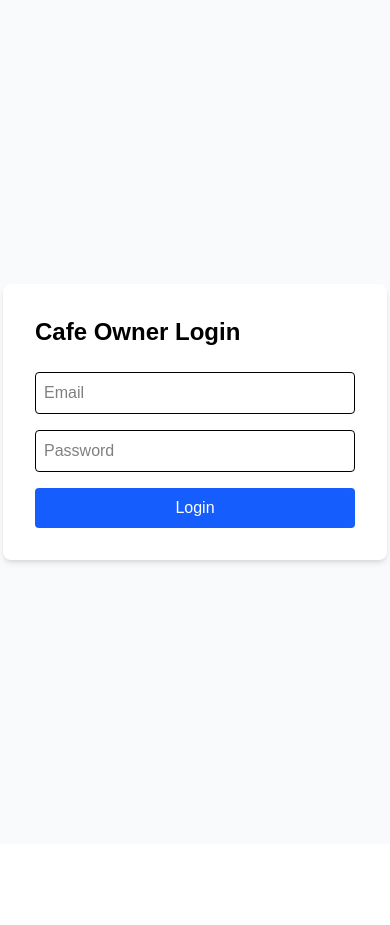
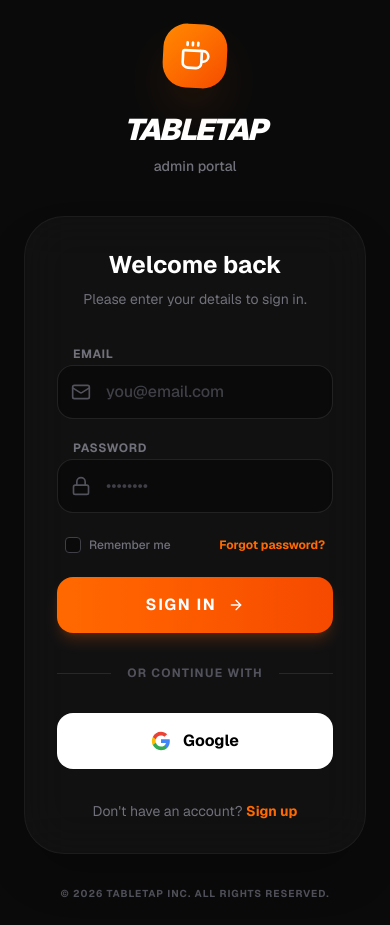
Before and after one commit to thenitintundwal/table-tap, a Next.js app: page /login in a window 390 px wide. Before the commit the page ends 844 px from the top, so only its background shows below. Built offline with nearby package versions, Linux system fonts and the light colour scheme; no server answers; what @supabase/auth-helpers-nextjs would draw is missing.

Commit message:
feat: redesign login page with TableTap branding and Google Auth

```diff
--- a/app/(auth)/login/page.tsx
+++ b/app/(auth)/login/page.tsx
@@ -3,12 +3,15 @@
 import { useState } from 'react'
 import { supabase } from '@/lib/supabase/client'
 import { useRouter } from 'next/navigation'
+import { Coffee, Lock, Mail, Loader2, ArrowRight } from 'lucide-react'
+import Link from 'next/link'
 
 export default function LoginPage() {
     const router = useRouter()
     const [email, setEmail] = useState('')
     const [password, setPassword] = useState('')
     const [loading, setLoading] = useState(false)
+    const [googleLoading, setGoogleLoading] = useState(false)
 
     const handleLogin = async (e: React.FormEvent) => {
         e.preventDefault()
@@ -27,36 +30,157 @@
         setLoading(false)
     }
 
+    const handleGoogleLogin = async () => {
+        setGoogleLoading(true)
+        const { error } = await supabase.auth.signInWithOAuth({
+            provider: 'google',
+            options: {
+                redirectTo: `${window.location.origin}/auth/callback`,
+            },
+        })
+        if (error) {
+            alert(error.message)
+            setGoogleLoading(false)
+        }
+    }
+
     return (
-        <div className="min-h-screen flex items-center justify-center bg-gray-50">
-            <form onSubmit={handleLogin} className="bg-white p-8 rounded-lg shadow-md w-96">
-                <h1 className="text-2xl font-bold mb-6 text-black">Cafe Owner Login</h1>
+        <div className="min-h-screen bg-[#0a0a0a] flex items-center justify-center p-6 text-white font-sans">
+            <div className="w-full max-w-md space-y-8 animate-in fade-in slide-in-from-bottom-8 duration-700">
+                {/* Brand Logo */}
+                <div className="flex flex-col items-center justify-center mb-10">
+                    <div className="w-16 h-16 bg-gradient-to-br from-orange-400 to-orange-600 rounded-3xl flex items-center justify-center shadow-2xl shadow-orange-500/20 mb-6 rotate-3 hover:rotate-6 transition-transform duration-300">
+                        <Coffee className="w-8 h-8 text-white" />
+                    </div>
+                    <h1 className="text-3xl font-black italic uppercase tracking-tighter text-white">
+                        TableTap
+                    </h1>
+                    <p className="text-zinc-500 text-sm font-medium mt-2">admin portal</p>
+                </div>
+
+                <div className="bg-zinc-900/50 backdrop-blur-xl border border-white/5 rounded-[2.5rem] p-8 sm:p-10 shadow-2xl">
+                    <div className="mb-8 text-center sm:text-left">
+                        <h2 className="text-2xl font-bold text-white mb-2">Welcome back</h2>
+                        <p className="text-zinc-500 text-sm">Please enter your details to sign in.</p>
+                    </div>
+
+                    <form onSubmit={handleLogin} className="space-y-6">
                         <div className="space-y-4">
+                            <div className="space-y-1.5">
+                                <label className="text-xs font-bold uppercase tracking-wider text-zinc-500 ml-4">Email</label>
+                                <div className="relative group">
+                                    <div className="absolute left-0 inset-y-0 w-12 flex items-center justify-center text-zinc-600 group-focus-within:text-orange-500 transition-colors">
+                                        <Mail className="w-5 h-5" />
+                                    </div>
                                     <input
                                         type="email"
-                        placeholder="Email"
+                                        placeholder="you@email.com"
                                         value={email}
                                         onChange={(e) => setEmail(e.target.value)}
-                        className="w-full p-2 border rounded text-black"
+                                        className="w-full bg-black/40 border border-white/10 rounded-2xl py-3.5 pl-12 pr-4 text-white placeholder:text-zinc-700 focus:outline-none focus:ring-2 focus:ring-orange-500/50 focus:border-transparent transition-all font-medium"
                                         required
                                     />
+                                </div>
+                            </div>
+                            <div className="space-y-1.5">
+                                <label className="text-xs font-bold uppercase tracking-wider text-zinc-500 ml-4">Password</label>
+                                <div className="relative group">
+                                    <div className="absolute left-0 inset-y-0 w-12 flex items-center justify-center text-zinc-600 group-focus-within:text-orange-500 transition-colors">
+                                        <Lock className="w-5 h-5" />
+                                    </div>
                                     <input
                                         type="password"
-                        placeholder="Password"
+                                        placeholder="••••••••"
                                         value={password}
                                         onChange={(e) => setPassword(e.target.value)}
-                        className="w-full p-2 border rounded text-black"
+                                        className="w-full bg-black/40 border border-white/10 rounded-2xl py-3.5 pl-12 pr-4 text-white placeholder:text-zinc-700 focus:outline-none focus:ring-2 focus:ring-orange-500/50 focus:border-transparent transition-all font-medium"
                                         required
                                     />
+                                </div>
+                            </div>
+                        </div>
+
+                        <div className="flex items-center justify-between text-xs px-2">
+                            <label className="flex items-center gap-2 cursor-pointer group">
+                                <div className="w-4 h-4 rounded border border-zinc-700 bg-black/40 flex items-center justify-center transition-colors group-hover:border-zinc-500">
+                                    <input type="checkbox" className="hidden peer" />
+                                    <div className="w-2 h-2 bg-orange-500 rounded-sm opacity-0 peer-checked:opacity-100 transition-opacity" />
+                                </div>
+                                <span className="text-zinc-500 font-medium group-hover:text-zinc-400 transition-colors">Remember me</span>
+                            </label>
+                            <button type="button" className="text-orange-500 font-bold hover:text-orange-400 transition-colors">
+                                Forgot password?
+                            </button>
+                        </div>
+
                         <button
                             type="submit"
                             disabled={loading}
-                        className="w-full bg-blue-600 text-white p-2 rounded hover:bg-blue-700 disabled:opacity-50"
+                            className="w-full bg-gradient-to-r from-orange-500 to-orange-600 hover:from-orange-400 hover:to-orange-500 text-white p-4 rounded-2xl font-bold uppercase tracking-widest shadow-lg shadow-orange-500/20 active:scale-95 transition-all flex items-center justify-center gap-3 disabled:opacity-70 disabled:cursor-not-allowed"
                         >
-                        {loading ? 'Loading...' : 'Login'}
+                            {loading ? (
+                                <Loader2 className="w-5 h-5 animate-spin" />
+                            ) : (
+                                <>Sign in <ArrowRight className="w-4 h-4" /></>
+                            )}
                         </button>
+                    </form>
+
+                    <div className="my-8 flex items-center gap-4">
+                        <div className="h-px bg-white/10 flex-1" />
+                        <span className="text-xs text-zinc-600 font-bold uppercase tracking-widest">Or continue with</span>
+                        <div className="h-px bg-white/10 flex-1" />
                     </div>
-            </form>
+
+                    <button
+                        type="button"
+                        onClick={handleGoogleLogin}
+                        disabled={googleLoading}
+                        className="w-full bg-white hover:bg-zinc-200 text-black p-4 rounded-2xl font-bold flex items-center justify-center gap-3 transition-all active:scale-95 disabled:opacity-70"
+                    >
+                        {googleLoading ? (
+                            <Loader2 className="w-5 h-5 animate-spin text-zinc-600" />
+                        ) : (
+                            <>
+                                <svg className="w-5 h-5" viewBox="0 0 24 24">
+                                    <path
+                                        d="M22.56 12.25c0-.78-.07-1.53-.2-2.25H12v4.26h5.92c-.26 1.37-1.04 2.53-2.21 3.31v2.77h3.57c2.08-1.92 3.28-4.74 3.28-8.09z"
+                                        fill="#4285F4"
+                                    />
+                                    <path
+                                        d="M12 23c2.97 0 5.46-.98 7.28-2.66l-3.57-2.77c-.98.66-2.23 1.06-3.71 1.06-2.86 0-5.29-1.93-6.16-4.53H2.18v2.84C3.99 20.53 7.7 23 12 23z"
+                                        fill="#34A853"
+                                    />
+                                    <path
+                                        d="M5.84 14.09c-.22-.66-.35-1.36-.35-2.09s.13-1.43.35-2.09V7.07H2.18C1.43 8.55 1 10.22 1 12s.43 3.45 1.18 4.93l2.85-2.22.81-.62z"
+                                        fill="#FBBC05"
+                                    />
+                                    <path
+                                        d="M12 5.38c1.62 0 3.06.56 4.21 1.64l3.15-3.15C17.45 2.09 14.97 1 12 1 7.7 1 3.99 3.47 2.18 7.07l3.66 2.84c.87-2.6 3.3-4.53 6.16-4.53z"
+                                        fill="#EA4335"
+                                    />
+                                </svg>
+                                Google
+                            </>
+                        )}
+                    </button>
+
+                    <div className="mt-8 text-center">
+                        <p className="text-zinc-500 text-sm">
+                            Don't have an account?{' '}
+                            <Link href="/signup" className="text-orange-500 font-bold hover:text-orange-400 transition-colors">
+                                Sign up
+                            </Link>
+                        </p>
+                    </div>
+                </div>
+
+                <div className="text-center">
+                    <p className="text-zinc-600 text-[10px] font-bold uppercase tracking-widest">
+                        © {new Date().getFullYear()} TableTap Inc. All rights reserved.
+                    </p>
+                </div>
+            </div>
         </div>
     )
 }
```
Lines whose indentation alone changed are shown as unchanged.
